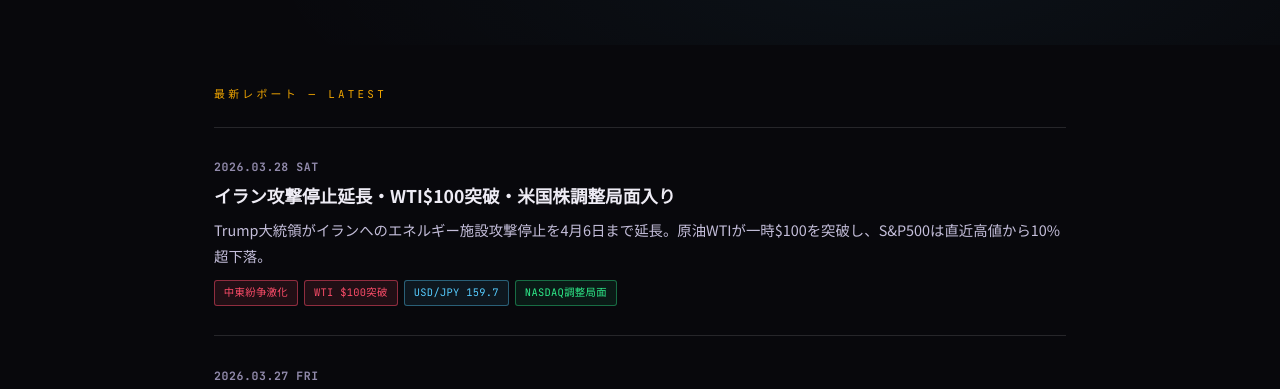
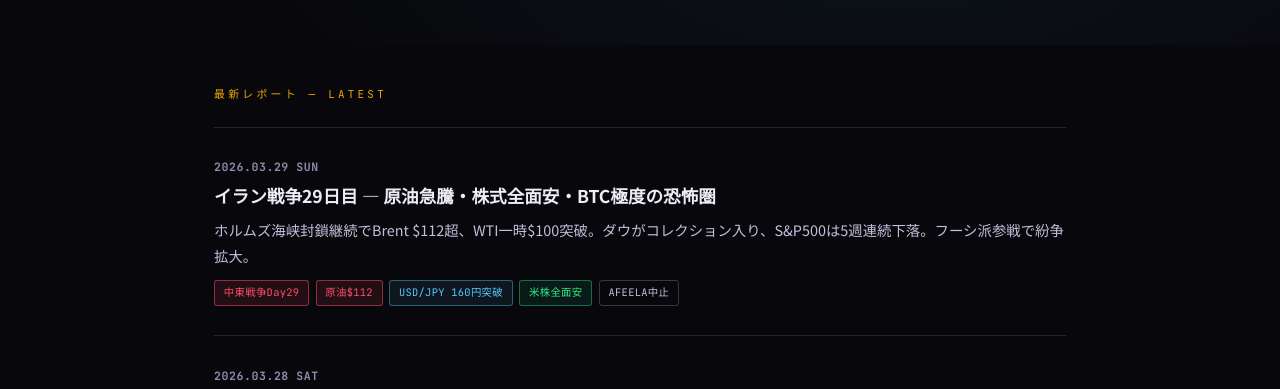
Before and after one commit to ainick25/market-pulse-daily, a plain HTML site: page index.html in a window 1280 px wide. Shown: the part 397-786 px from the top of the page. Drawn offline with Linux system fonts and the light colour scheme.

Commit message:
Update index.html

```diff
--- a/index.html
+++ b/index.html
@@ -270,6 +270,22 @@ body{
 
   <div class="article-list">
 
+    <!-- ▼ 記事を追加するたびにこのブロックをコピー ▼ -->
+
+      <a href="posts/20260329.html" class="article-card">
+        <div class="article-date">2026.03.29 SUN</div>
+        <div class="article-title">イラン戦争29日目 — 原油急騰・株式全面安・BTC極度の恐怖圏</div>
+        <div class="article-excerpt">ホルムズ海峡封鎖継続でBrent $112超、WTI一時$100突破。ダウがコレクション入り、S&P500は5週連続下落。フーシ派参戦で紛争拡大。</div>
+        <div class="article-tags">
+          <span class="tag tag-alert">中東戦争Day29</span>
+          <span class="tag tag-alert">原油$112</span>
+          <span class="tag tag-fx">USD/JPY 160円突破</span>
+          <span class="tag tag-stock">米株全面安</span>
+          <span class="tag tag-tech">AFEELA中止</span>
+        </div>
+      </a>
+    <!-- ▲ ここまでが1記事分 ▲ -->
+
       <!-- ▼ 記事を追加するたびにこのブロックをコピー ▼ -->
 
       <a href="posts/20260328.html" class="article-card">
```
